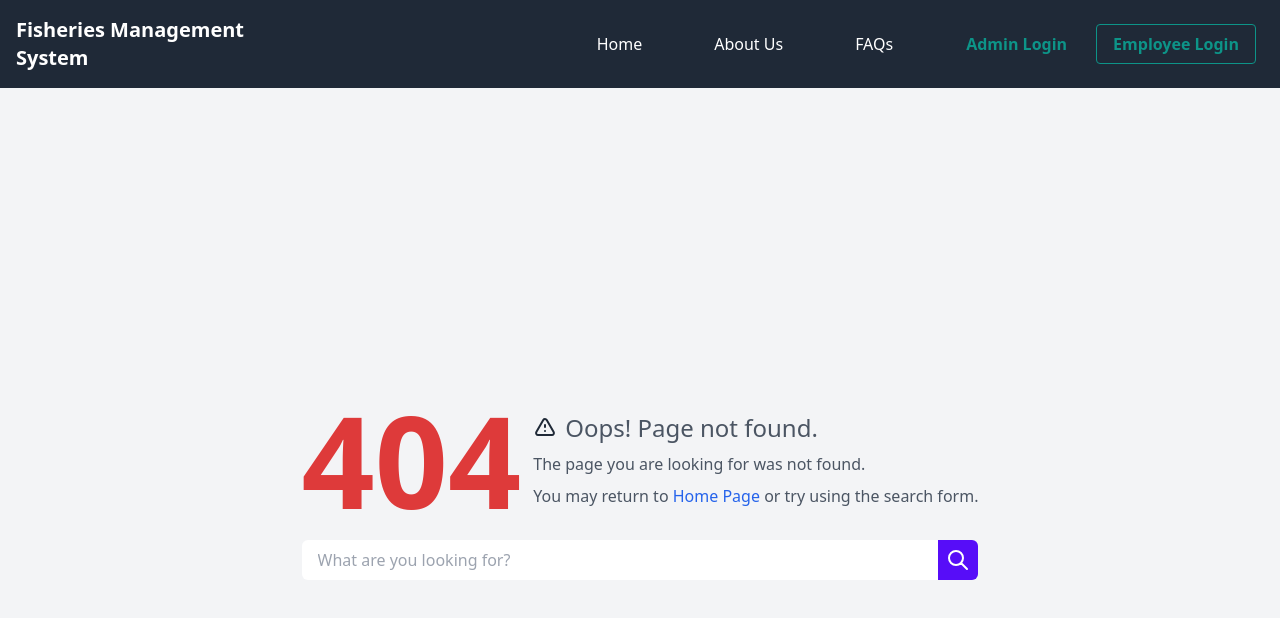
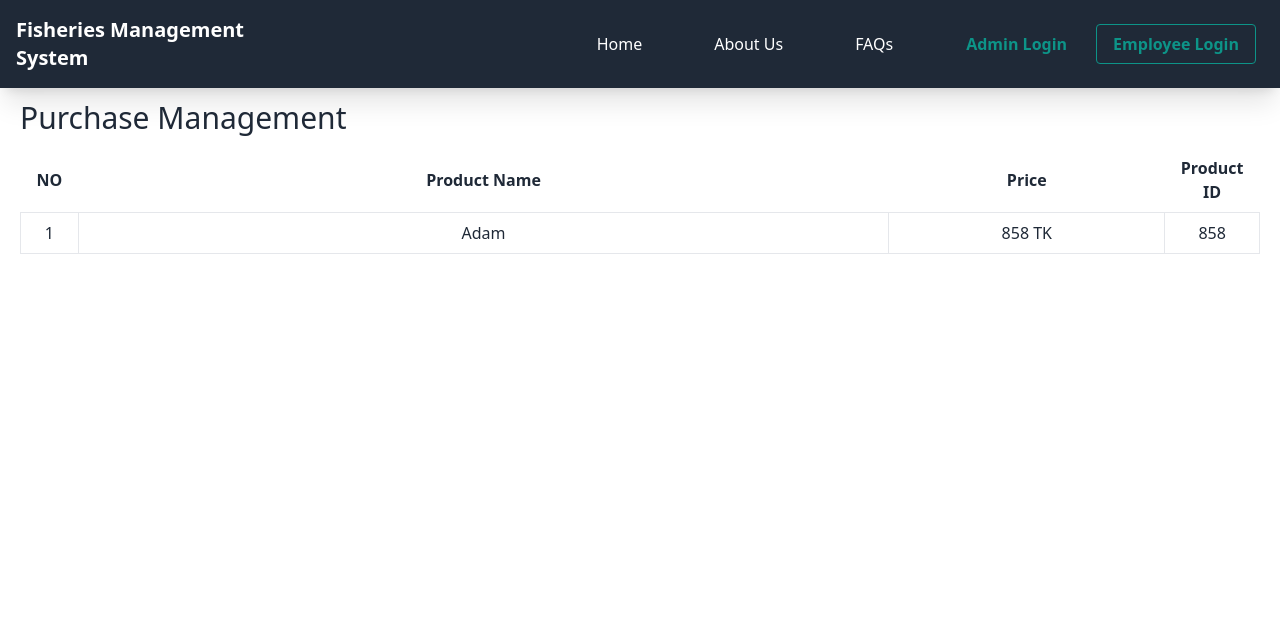
Before and after one commit to Fisheries-Management-System/fisheries-management-system-client, a React (Create React App) app: page /purchaseManagement in a window 1280 px wide. Shown: the top 618 px of the page. Built offline with nearby package versions, Linux system fonts and the light colour scheme.

Commit message:
purchase management

```diff
--- a/src/App.js
+++ b/src/App.js
@@ -1,6 +1,7 @@
 import { Route, Routes, useLocation } from "react-router-dom";
 import About from "./Pages/About/About";
 import Home from "./Pages/HomePage/Home/Home";
+import PurchaseManagement from "./Pages/PurchaseMangement/PurchaseManagement";
 import Header from "./Pages/SharedPages/Header/Header";
 import PageNotFound from "./Pages/SharedPages/PageNotFound/PageNotFound";
 
@@ -13,6 +14,9 @@ function App() {
           <Route path="/" element={<Home />} />
           <Route path="*" element={<PageNotFound />} />
           <Route path="/about" element={<About />} />
+          {/* these are all nested routes later will be aligned */}
+          <Route path="/purchaseManagement" element={<PurchaseManagement></PurchaseManagement>} />
+
         </Routes>
       </div>
     </>
--- /dev/null
+++ b/src/Pages/PurchaseMangement/PurchaseManagement.js
@@ -0,0 +1,32 @@
+import React, { useState } from "react";
+
+const PurchaseManagement = () => {
+  const [data, setData] = useState(["a", "b", "c"]);
+  return (
+    <div className="mx-5">
+      <h1 className="text-3xl my-3">Purchase Management</h1>
+      <table className="table-fixed">
+        <thead>
+          <tr>
+            <th className="px-4 py-2">NO</th>
+            <th className="w-3/4 px-4 py-2">Product Name</th>
+            <th className="w-2/4 px-4 py-2">Price</th>
+            <th className="w-2/4 px-4 py-2">Product ID</th>
+          </tr>
+        </thead>
+        <tbody>
+          <tr>
+            <td className="border px-4 py-2 text-center">1</td>
+            <td className="border px-4 py-2 text-center">Adam</td>
+            <td className="border px-4 py-2 text-center">
+              858 <span>TK</span>
+            </td>
+            <td className="border px-4 py-2 text-center">858</td>
+          </tr>
+        </tbody>
+      </table>
+    </div>
+  );
+};
+
+export default PurchaseManagement;
--- /dev/null
+++ b/src/Pages/SellingFishMangement/SellingFishManagement.js
@@ -0,0 +1,9 @@
+import React from "react";
+
+const SellingFishManagement = () => {
+  return <div>
+
+  </div>;
+};
+
+export default SellingFishManagement;
```
